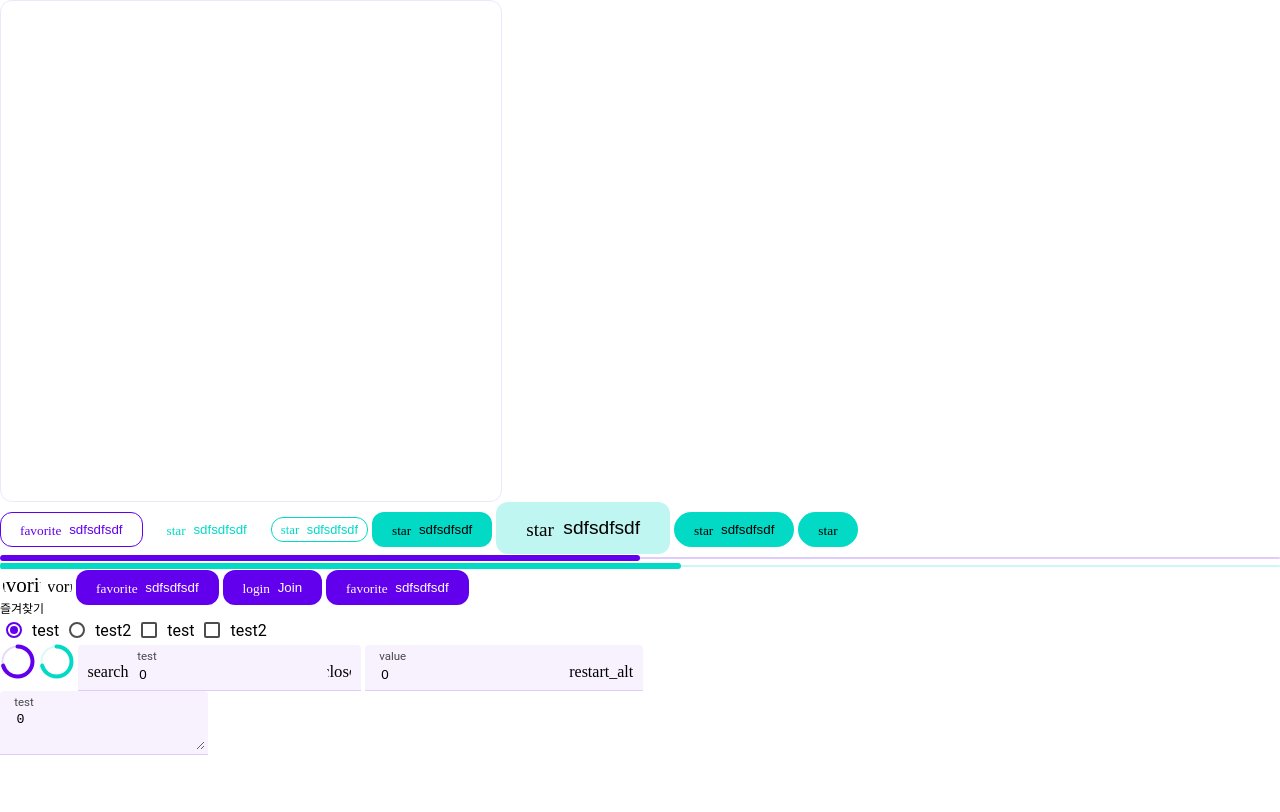
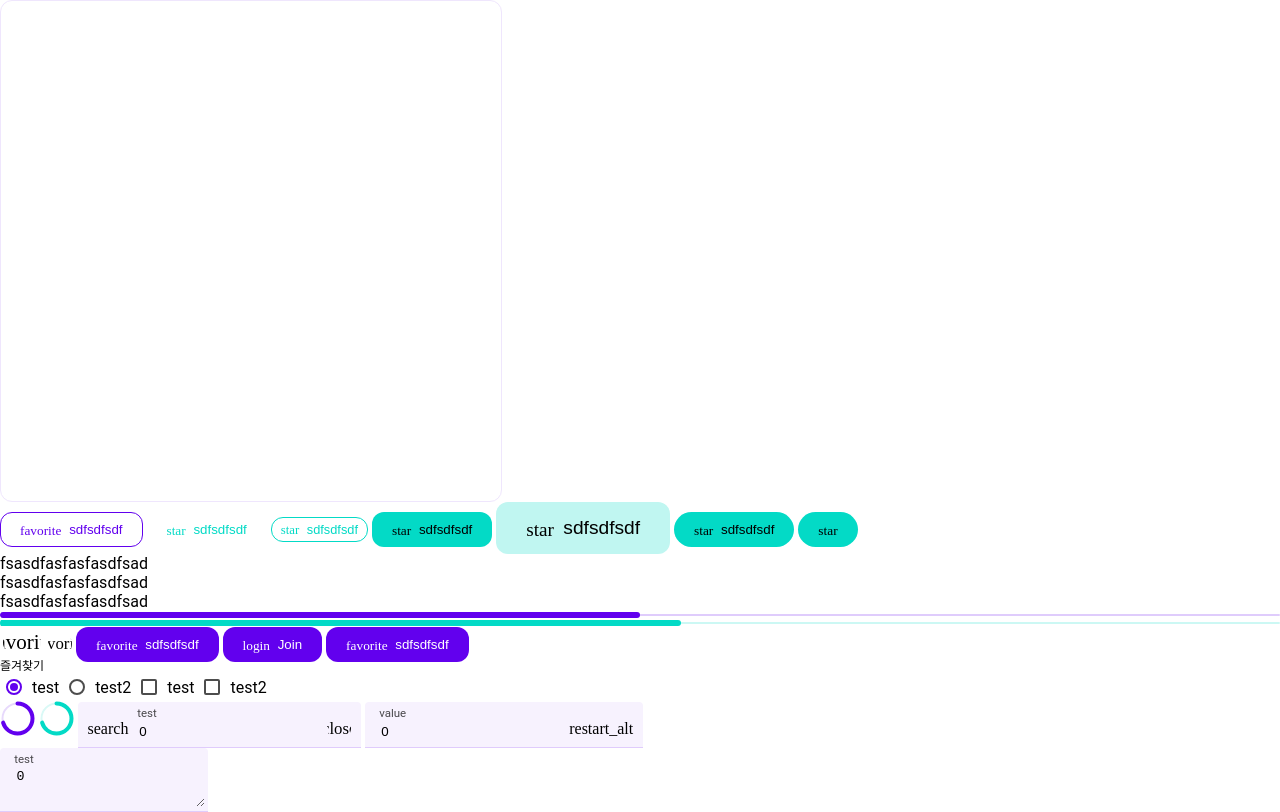
Before and after one commit to seo-rii/nunui-next, a SvelteKit app: page / in a window 1280 px wide. Built offline with nearby package versions, Linux system fonts and the light colour scheme.

Commit message:
feat: implement expand

```diff
--- a/package.json
+++ b/package.json
@@ -1,6 +1,6 @@
 {
 	"name": "nunui",
-	"version": "2.0.0-next.3",
+	"version": "2.0.0-next.4",
 	"scripts": {
 		"dev": "vite dev",
 		"build": "vite build && npm run package",
--- /dev/null
+++ b/src/lib/etc/Expand.svelte
@@ -0,0 +1,40 @@
+<script lang="ts">
+    import {delayedToggle} from "$lib/util.svelte.js";
+    import {Render} from "$lib";
+
+    let {
+        children,
+        hide = false,
+    } = $props();
+
+    let render = delayedToggle(!hide, 0);
+    let clientHeight = $state(0), height = $state(0);
+
+    $effect(() => {
+        render.v = !!height;
+    })
+
+    $effect(() => {
+        height = hide ? 0 : clientHeight;
+    })
+</script>
+
+<main style:height="{height}px">
+    {#if render.v}
+        <div bind:clientHeight>
+            <Render {children}/>
+        </div>
+    {/if}
+</main>
+
+<style lang="scss">
+  main {
+    overflow: hidden;
+    transition: height 0.2s;
+    position: relative;
+  }
+
+  div {
+    position: absolute;
+  }
+</style>
--- a/src/lib/index.ts
+++ b/src/lib/index.ts
@@ -1,6 +1,7 @@
 import Button from '$lib/button/Button.svelte';
 import IconButton from '$lib/button/IconButton.svelte';
 
+import Expand from '$lib/etc/Expand.svelte';
 import Icon from '$lib/etc/Icon.svelte';
 import Render from '$lib/etc/Render.svelte';
 import Ripple from '$lib/etc/Ripple.svelte';
@@ -27,5 +28,6 @@ export {
 	CircularProgress,
 	Radio,
 	Input,
-	Checkbox
+	Checkbox,
+	Expand
 };
--- a/src/routes/+page.svelte
+++ b/src/routes/+page.svelte
@@ -1,5 +1,16 @@
 <script lang="ts">
-    import {Button, Ripple, Radio, Input, CircularProgress, Checkbox, LinearProgress, Paper, IconButton} from "$lib";
+    import {
+        Button,
+        Ripple,
+        Radio,
+        Input,
+        CircularProgress,
+        Checkbox,
+        LinearProgress,
+        Paper,
+        IconButton,
+        Expand
+    } from "$lib";
     import {tween} from "$lib/util.svelte.js";
 
     const val = tween(0.5);
@@ -23,6 +34,11 @@
 <Button light-5 icon="star" secondary large onclick={() => flag++}>sdfsdfsdf</Button>
 <Button icon="star" secondary round onclick={() => flag++}>sdfsdfsdf</Button>
 <Button icon="star" secondary round onclick={() => flag++}/>
+<Expand hide={flag % 2}>
+    fsasdfasfasfasdfsad<br>
+    fsasdfasfasfasdfsad<br>
+    fsasdfasfasfasdfsad<br>
+</Expand>
 <LinearProgress progress={val.value} indeterminate={flag % 2}/>
 <LinearProgress progress={val.value} indeterminate={flag % 2 === 0} secondary/>
 <IconButton icon="favorite" label="즐겨찾기" flat size="30" onclick={() => flag++} active={flag % 2}/>
```
